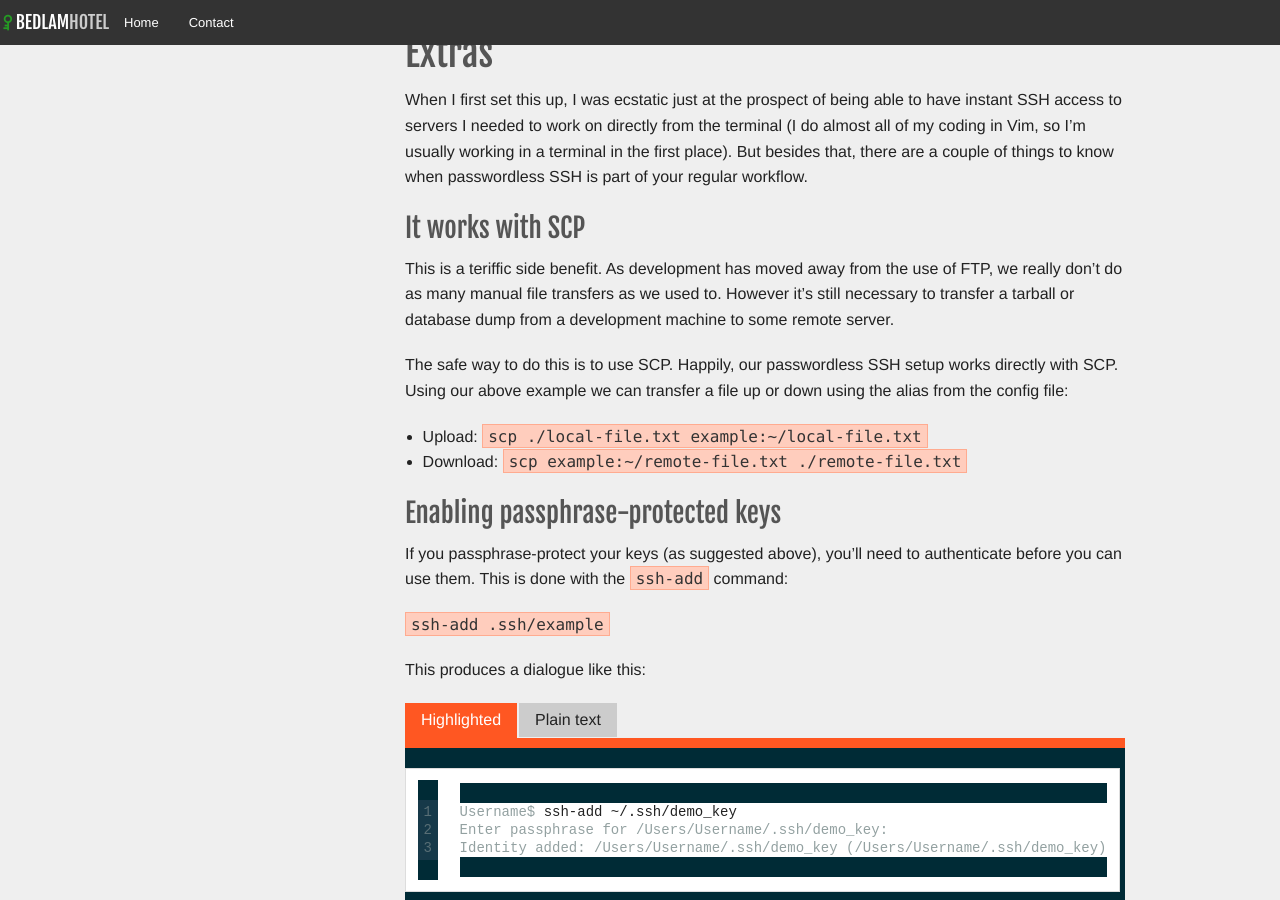
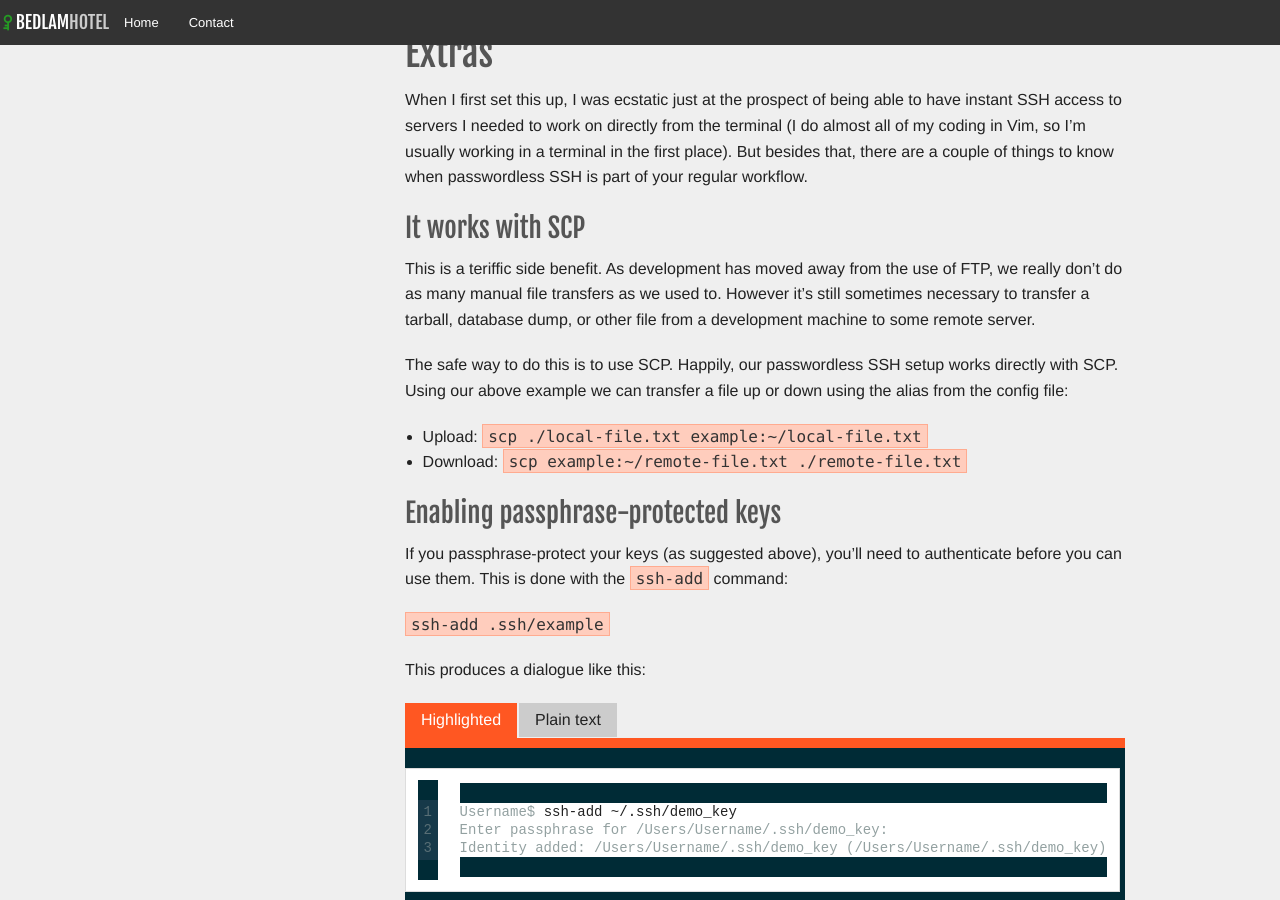
Before and after one commit to ctorgalson/bhjekyll, a Jekyll site: the page built from _posts/2014-11-02-passwordless-ssh.markdown, in a window 1280 px wide and 900 px high, scrolled down 3675 px. Built offline with Jekyll 4.4.1, drawn with Linux system fonts in a browser that asks for light colours; Markdown is read by kramdown in place of the engine named in the settings; comment, search, counter and statistics services are not loaded.

Commit message:
Tweak sentence in passwordless ssh post

```diff
--- a/_posts/2014-11-02-passwordless-ssh.markdown
+++ b/_posts/2014-11-02-passwordless-ssh.markdown
@@ -160,8 +160,8 @@ terminal in the first place). But besides that, there are a couple of things to
 
 This is a teriffic side benefit. As development has moved away from the use of
 FTP, we really don't do as many manual file transfers as we used to. However
-it's still necessary to transfer a tarball or database dump from a development
-machine to some remote server.
+it's still sometimes necessary to transfer a tarball, database dump, or other
+file from a development machine to some remote server.
 
 The safe way to do this is to use SCP. Happily, our passwordless SSH setup works
 directly with SCP. Using our above example we can transfer a file up or down
```
